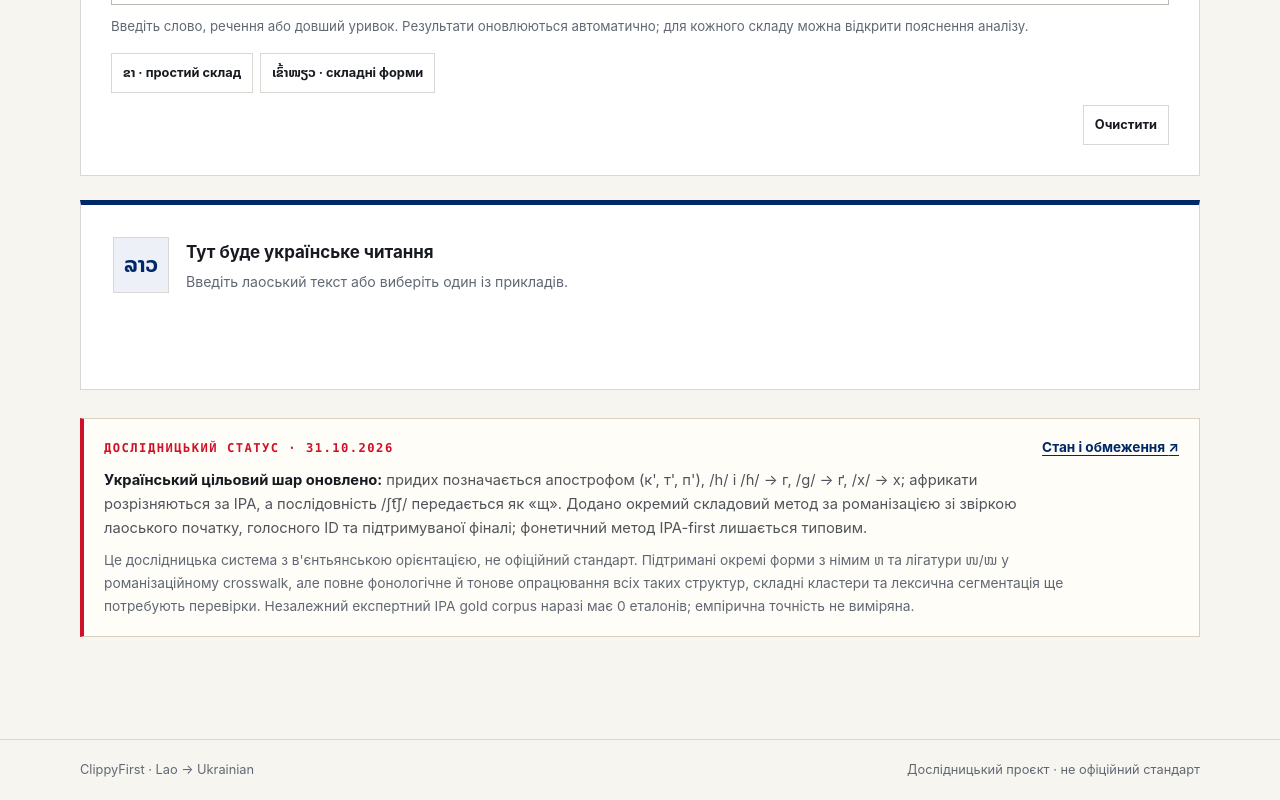
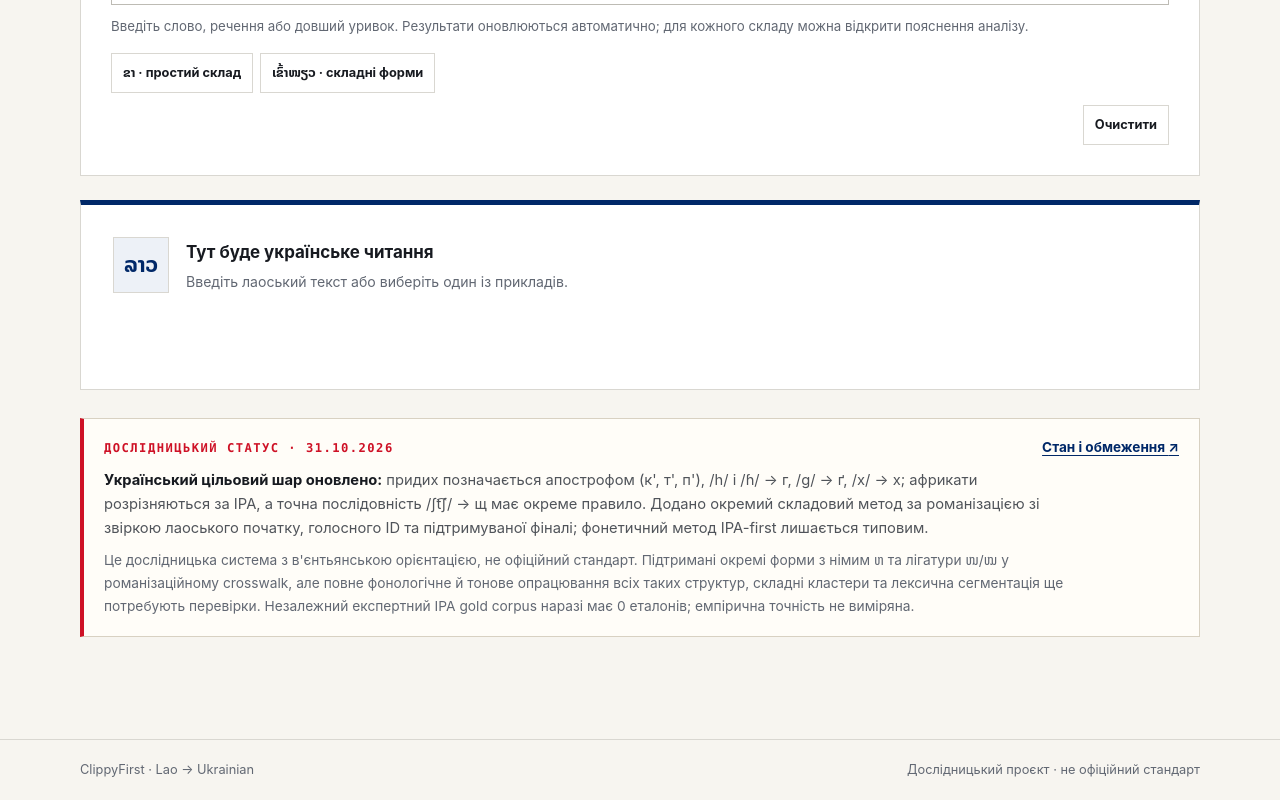
Before and after one commit to ClippyFirst/Lao-Ukrainian-Phonetic-System, a website: page index.html in a window 1280 px wide. Shown: the part 787-1587 px from the top of the page. Drawn offline with Linux system fonts and the light colour scheme.

Commit message:
docs(site): state Ukrainian shcha sequence mapping explicitly

```diff
--- a/index.html
+++ b/index.html
@@ -118,7 +118,7 @@
         <p class="eyebrow">ДОСЛІДНИЦЬКИЙ СТАТУС · 31.10.2026</p>
         <a href="./system.html#s12">Стан і обмеження <span aria-hidden="true">↗</span></a>
       </div>
-      <p><strong>Український цільовий шар оновлено:</strong> придих позначається апострофом (к', т', п'), /h/ і /ɦ/ → г, /ɡ/ → ґ, /x/ → х; африкати розрізняються за IPA, а послідовність /ʃt͡ʃ/ передається як «щ». Додано окремий складовий метод за романізацією зі звіркою лаоського початку, голосного ID та підтримуваної фіналі; фонетичний метод IPA-first лишається типовим.</p>
+      <p><strong>Український цільовий шар оновлено:</strong> придих позначається апострофом (к', т', п'), /h/ і /ɦ/ → г, /ɡ/ → ґ, /x/ → х; африкати розрізняються за IPA, а точна послідовність /ʃt͡ʃ/ → щ має окреме правило. Додано окремий складовий метод за романізацією зі звіркою лаоського початку, голосного ID та підтримуваної фіналі; фонетичний метод IPA-first лишається типовим.</p>
       <p class="research-note">Це дослідницька система з в'єнтьянською орієнтацією, не офіційний стандарт. Підтримані окремі форми з німим ຫ та лігатури ໜ/ໝ у романізаційному crosswalk, але повне фонологічне й тонове опрацювання всіх таких структур, складні кластери та лексична сегментація ще потребують перевірки. Незалежний експертний IPA gold corpus наразі має 0 еталонів; емпірична точність не виміряна.</p>
     </section>
   </main>
```
